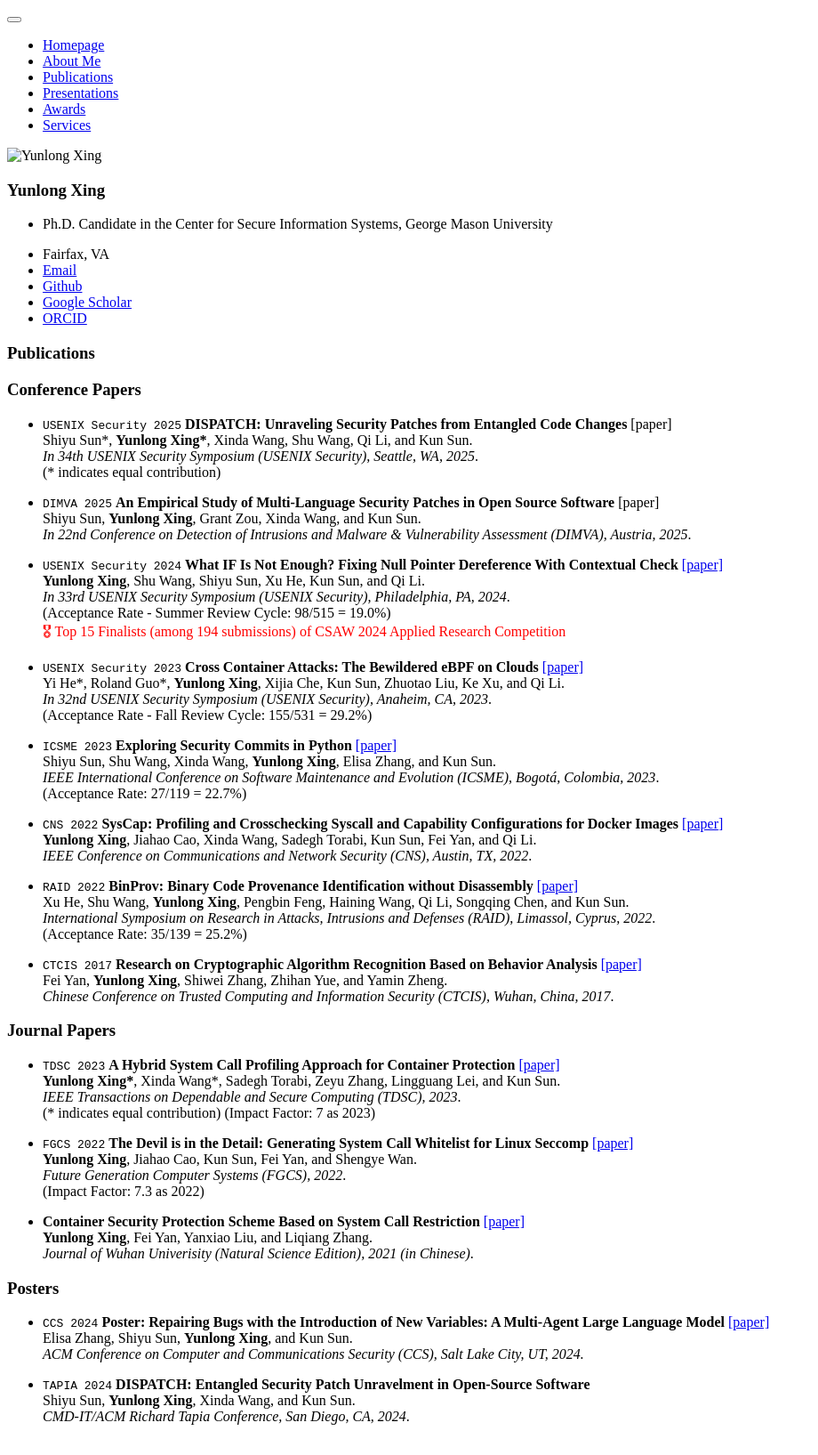
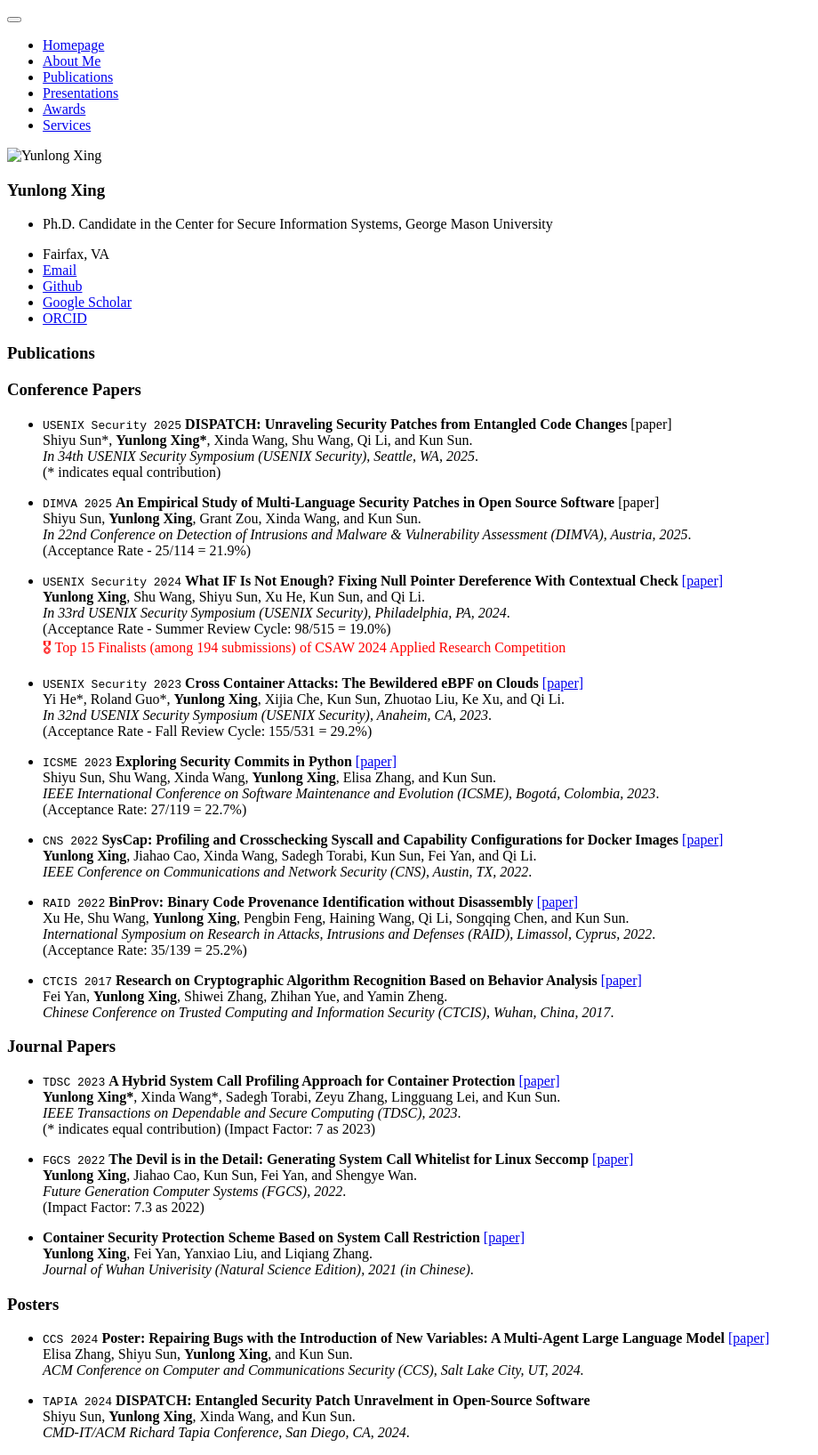
Before and after one commit to YunlongXing/yunlongxing.github.io, a Jekyll site: the page built from _pages/includes/pub.md, in a window 1280 px wide. Shown: the whole page at 89% size, without its empty margins (0-920 px from the left). Built offline with Jekyll 4.4.1, drawn with Linux system fonts in a browser that asks for light colours; our own code applies the rules of GitHub Pages for plain Markdown files.

Commit message:
Update pub.md

```diff
--- a/_pages/includes/pub.md
+++ b/_pages/includes/pub.md
@@ -7,7 +7,8 @@ Shiyu Sun\*, **Yunlong Xing\***, Xinda Wang, Shu Wang, Qi Li, and Kun Sun. <br>
 
 - ``DIMVA 2025`` **An Empirical Study of Multi-Language Security Patches in Open Source Software** \[paper\]<br>
 Shiyu Sun, **Yunlong Xing**, Grant Zou, Xinda Wang, and Kun Sun.<br>
-*In 22nd Conference on Detection of Intrusions and Malware & Vulnerability Assessment (DIMVA), Austria, 2025*.
+*In 22nd Conference on Detection of Intrusions and Malware & Vulnerability Assessment (DIMVA), Austria, 2025*.<br>
+(Acceptance Rate - 25/114 = 21.9%)
 
 - ``USENIX Security 2024`` **What IF Is Not Enough? Fixing Null Pointer Dereference With Contextual Check** [\[paper\]](/publications/security24_CONCH.pdf)<br>
 **Yunlong Xing**, Shu Wang, Shiyu Sun, Xu He, Kun Sun, and Qi Li.<br>
```
